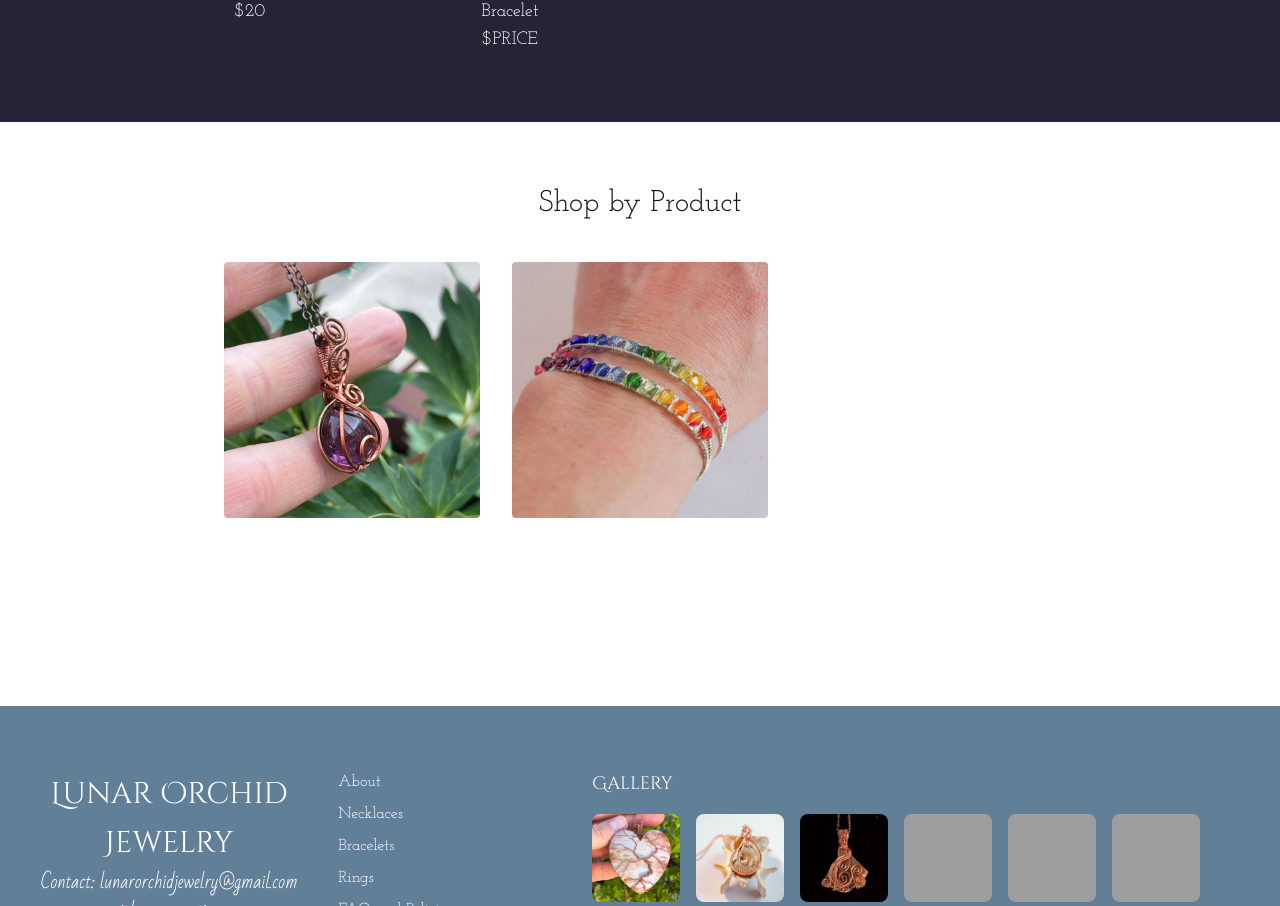
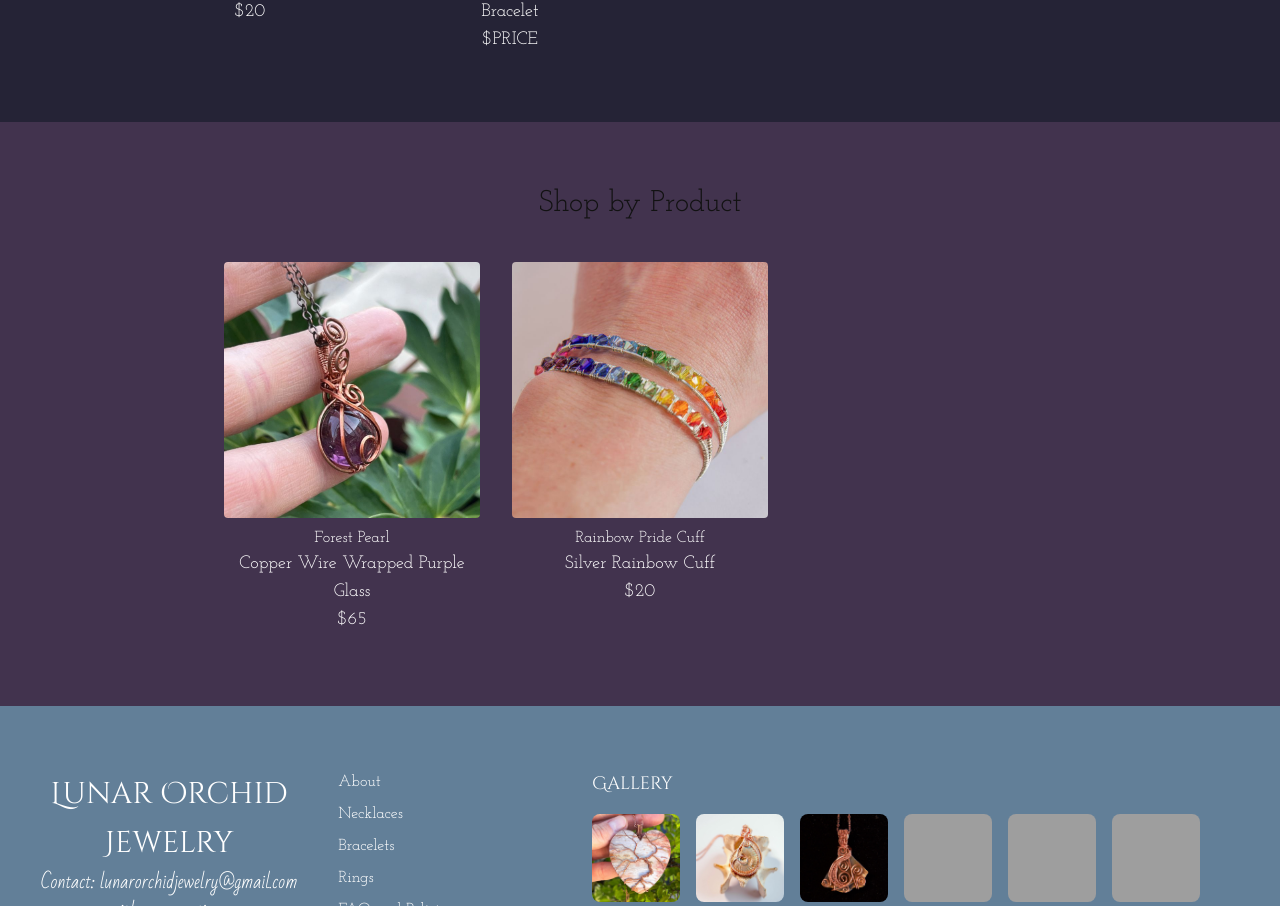
Before and after one commit to Lunar-Orchid-Jewelry/lunar-orchid-jewelry-shop, a Next.js app: page /catalog/bracelets in a window 1280 px wide. Shown: the part 598-1504 px from the top of the page. Built offline with nearby package versions, Linux system fonts and the light colour scheme; grey boxes are pictures that could not be loaded.

Commit message:
Shop By Product Tile

```diff
--- /dev/null
+++ b/app/ui/shop-by-product-tile.tsx
@@ -0,0 +1,42 @@
+import Image from "next/image";
+import { Product } from "../product/data";
+
+export type ProductTileProps = {
+  product: Product;
+};
+
+export default function ProductTile({ product }: ProductTileProps) {
+  return (
+    <>
+      <div className="rounded-xl transition hover:shadow-lg hover:scale-105">
+        <a href={product.link()} className="block">
+          <div className="overflow-hidden rounded-sm">
+            <Image
+              src={product.coverImg()}
+              alt={product.coverImageAlt}
+              height={40}
+              width={40}
+              className="aspect-square w-full h-auto object-cover"
+            />
+          </div>
+          <div className="p-2">
+            <h4 className="text-white text-base font-josefin text-center">
+              {product.title}
+            </h4>
+
+            {!product.description ? (
+              <></>
+            ) : (
+              <p className="text-white text-lg font-josefin text-center">
+                {product.description}
+              </p>
+            )}
+            <p className="text-white text-lg font-josefin text-center">
+              {product.price}
+            </p>
+          </div>
+        </a>
+      </div>
+    </>
+  );
+}
--- a/app/ui/shop-by-product.tsx
+++ b/app/ui/shop-by-product.tsx
@@ -1,5 +1,5 @@
 import { Product } from "../product/data";
-import ProductTile from "./product-tile";
+import ShopByProductTile from "./shop-by-product-tile";
 
 export type ShopByProductProps = {
   products: Record<string, Product>;
@@ -7,7 +7,7 @@ export type ShopByProductProps = {
 
 export default function ShopByProduct({ products }: ShopByProductProps) {
   return (
-    <section className="bg-white py-12 lg:py-16">
+    <section className="bg-accent py-12 lg:py-16">
       <div className="lg:max-w-4xl md:max-w-xl sm:max-w-xs xs:max-w-xs mx-auto px-4 sm:px-6 lg:px-8">
         <div className="text-center mb-10">
           <p className="text-2xl sm:text-3xl font-josefin text-dark">
@@ -16,7 +16,7 @@ export default function ShopByProduct({ products }: ShopByProductProps) {
         </div>
         <div className="grid grid-cols-1 md:grid-cols-2 lg:grid-cols-3 gap-6 lg:gap-8">
           {Object.values(products).map((product, i) => (
-            <ProductTile key={i} product={product} />
+            <ShopByProductTile key={i} product={product} />
           ))}
         </div>
       </div>
```
